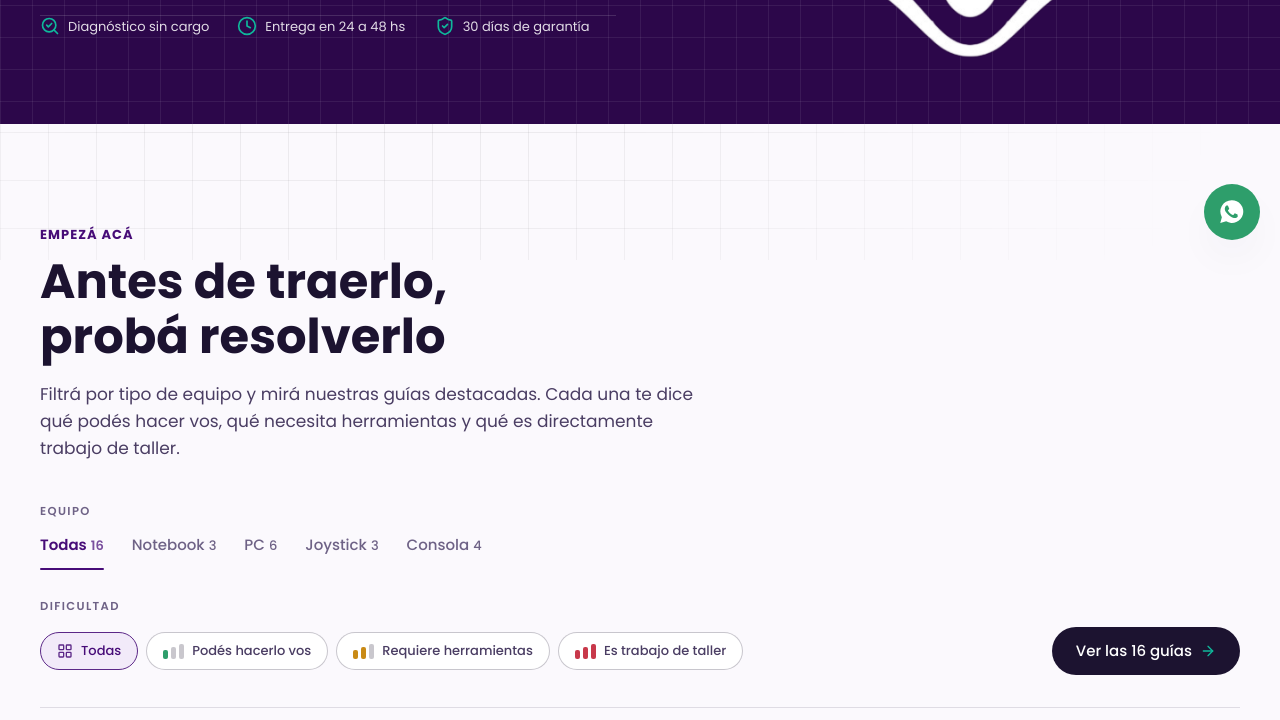
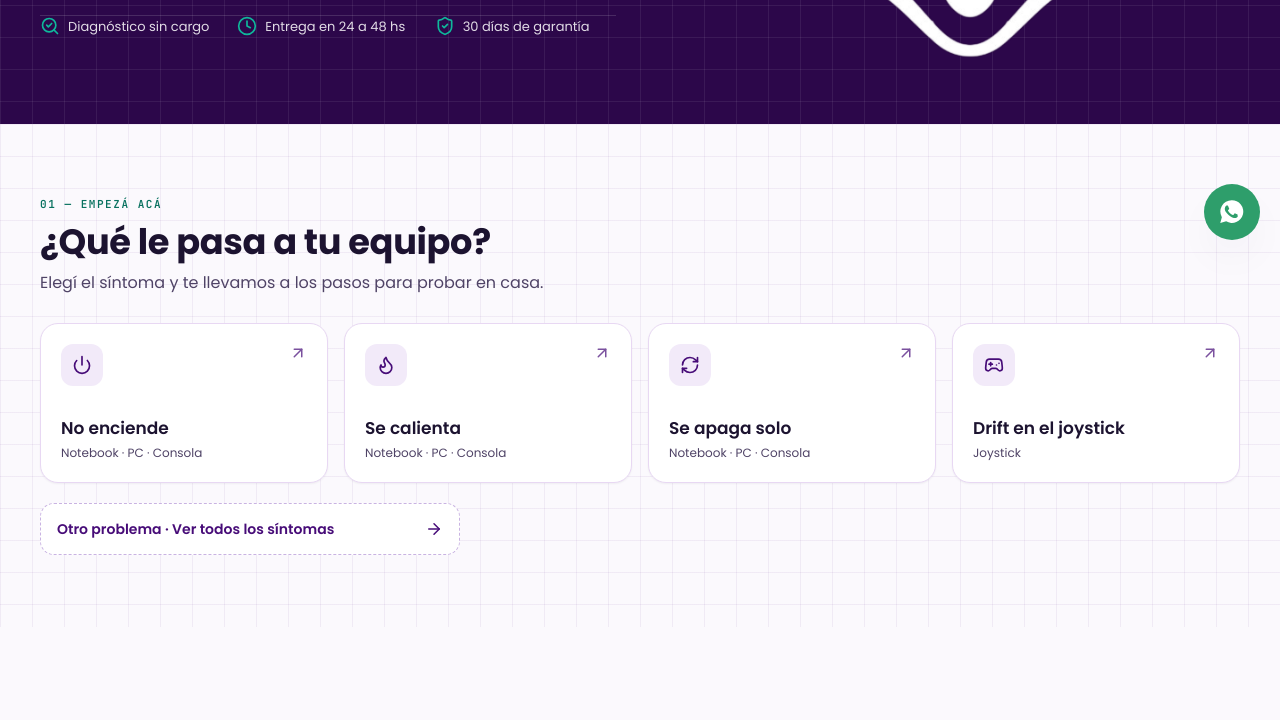
Before and after one commit to TobiasChangazo/tickyservice, a plain HTML site: page index.html in a window 1280 px wide. Shown: the part 540-1260 px from the top of the page. Drawn offline with nearby package versions, Linux system fonts and the light colour scheme.

Commit message:
Home 01: "¿Qué le pasa a tu equipo?" y diagnóstico a servicios.html
- Nueva sección #sintomas: grilla 2×2 (4 columnas en desktop) de tarjetas
  que llevan a guia.html?g=notebook-no-enciende, pasta-termica,
  consola-se-apaga y joystick-drift, más el link "Otro problema · Ver
  todos los síntomas" a servicios.html#diagnostico.
- El diagnóstico guiado sale del home y pasa completo, sin cambios de
  funcionamiento, al final de servicios.html (#diagnostico) con su CSS y
  su JS. Se quitan diagnostico.css y diagnostico.js del index.
- contacto.html: el tip "¿Probaste el diagnóstico?" apunta a servicios.

Co-Authored-By: Claude Opus 5.5 <noreply@anthropic.com>

```diff
--- a/css/home.css
+++ b/css/home.css
@@ -199,9 +199,81 @@
   }
 }
 
+/* =========================================================
+   01 — SÍNTOMAS
+   ========================================================= */
+.sintomas{
+  display:grid;
+  grid-template-columns: repeat(2, minmax(0,1fr));
+  gap:12px;
+  margin:0;
+  padding:0;
+  list-style:none;
+}
+.sintoma{
+  box-sizing:border-box;
+  block-size:100%;
+  min-block-size:136px;
+  padding:16px;
+  display:flex;
+  flex-direction:column;
+  justify-content:space-between;
+  gap:12px;
+  border-radius:18px;
+  background: var(--surface);
+  border:1px solid var(--lilac-200);
+  box-shadow: 0 1px 2px color-mix(in srgb, var(--ink-900) 5%, transparent);
+  transition: border-color var(--dur) var(--ease), transform var(--dur) var(--ease), box-shadow var(--dur) var(--ease);
+}
+.sintoma:hover{ border-color: var(--brand-500); transform: translateY(-2px); box-shadow: var(--sh-2); }
+.sintoma__top{ display:flex; justify-content:space-between; align-items:flex-start; }
+.sintoma__icon{
+  inline-size:42px;
+  block-size:42px;
+  border-radius:12px;
+  background: var(--lilac-100);
+  color: var(--brand-700);
+  display:flex;
+  align-items:center;
+  justify-content:center;
+}
+.sintoma__icon svg{ width:20px; height:20px; }
+.sintoma__arrow{ width:18px; height:18px; color: var(--brand-500); }
+.sintoma__body{ display:flex; flex-direction:column; gap:4px; }
+.sintoma__title{ font-size:15px; font-weight:600; line-height:1.25; color: var(--ink-900); }
+.sintoma__equipos{ font-size:12px; color: var(--ink-500); }
+
+.sintomas__otro{
+  box-sizing:border-box;
+  margin-block-start:20px;
+  block-size:52px;
+  padding: 0 16px;
+  display:flex;
+  align-items:center;
+  justify-content:space-between;
+  gap:12px;
+  border-radius:14px;
+  background: var(--surface);
+  border:1px dashed var(--lilac-350);
+  font-size:14px;
+  font-weight:600;
+  color: var(--brand-700);
+}
+.sintomas__otro:hover{ border-color: var(--brand-500); }
+.sintomas__otro svg{ width:18px; height:18px; flex-shrink:0; }
+
+@media (min-width: 768px){
+  .sintomas{ grid-template-columns: repeat(4, minmax(0,1fr)); gap:16px; }
+  .sintoma{ min-block-size:160px; padding:20px; }
+  .sintoma__title{ font-size:17px; }
+  .sintomas__otro{ max-inline-size: 420px; }
+}
+
 @media (prefers-reduced-motion: reduce){
   .h-link svg,
+  .sintoma,
   .home-hero__cta, .home-hero__wa{ transition:none; }
+  .sintoma:hover{ transform:none; }
   .home-hero__cta:hover, .home-hero__wa:hover{ transform:none; }
 }
 
--- a/css/styles.css
+++ b/css/styles.css
@@ -99,6 +99,8 @@ a{ text-decoration:none; color:inherit; }
 /* Página servicios.html: arriba, misma distancia al header que .gh-header en guías */
 .serv-page{ padding-block-start: var(--space-9); }
 .section--alt{ background: var(--lilac-100); isolation:isolate; }
+/* Sección que sigue a otra sin duplicar el espacio entre ambas */
+.section--flush-top{ padding-block-start: 0; }
 
 .section__head{
   margin-bottom: var(--space-8);
--- a/index.html
+++ b/index.html
@@ -25,7 +25,6 @@
 <link rel="stylesheet" href="css/tokens.css">
 <link rel="stylesheet" href="css/styles.css">
 <link rel="stylesheet" href="css/guias.css">
-<link rel="stylesheet" href="css/diagnostico.css">
 <link rel="stylesheet" href="css/servicios.css">
 <link rel="stylesheet" href="css/faq.css">
 <link rel="stylesheet" href="css/home.css">
@@ -110,6 +109,73 @@
     </div>
   </section>
 
+  <!-- ============ 01 — SÍNTOMAS ============ -->
+  <section class="h-section h-grid-lilac" id="sintomas" aria-labelledby="sintomas-title">
+    <div class="h-wrap">
+      <div class="h-head">
+        <p class="h-label">01 — Empezá acá</p>
+        <h2 class="h-title" id="sintomas-title">¿Qué le pasa a tu equipo?</h2>
+        <p class="h-text">Elegí el síntoma y te llevamos a los pasos para probar en casa.</p>
+      </div>
+
+      <ul class="sintomas">
+        <li>
+          <a class="sintoma" href="guia.html?g=notebook-no-enciende">
+            <span class="sintoma__top">
+              <span class="sintoma__icon"><i data-lucide="power"></i></span>
+              <i data-lucide="arrow-up-right" class="sintoma__arrow"></i>
+            </span>
+            <span class="sintoma__body">
+              <span class="sintoma__title">No enciende</span>
+              <span class="sintoma__equipos">Notebook · PC · Consola</span>
+            </span>
+          </a>
+        </li>
+        <li>
+          <a class="sintoma" href="guia.html?g=pasta-termica">
+            <span class="sintoma__top">
+              <span class="sintoma__icon"><i data-lucide="flame"></i></span>
+              <i data-lucide="arrow-up-right" class="sintoma__arrow"></i>
+            </span>
+            <span class="sintoma__body">
+              <span class="sintoma__title">Se calienta</span>
+              <span class="sintoma__equipos">Notebook · PC · Consola</span>
+            </span>
+          </a>
+        </li>
+        <li>
+          <a class="sintoma" href="guia.html?g=consola-se-apaga">
+            <span class="sintoma__top">
+              <span class="sintoma__icon"><i data-lucide="refresh-cw"></i></span>
+              <i data-lucide="arrow-up-right" class="sintoma__arrow"></i>
+            </span>
+            <span class="sintoma__body">
+              <span class="sintoma__title">Se apaga solo</span>
+              <span class="sintoma__equipos">Notebook · PC · Consola</span>
+            </span>
+          </a>
+        </li>
+        <li>
+          <a class="sintoma" href="guia.html?g=joystick-drift">
+            <span class="sintoma__top">
+              <span class="sintoma__icon"><i data-lucide="gamepad-2"></i></span>
+              <i data-lucide="arrow-up-right" class="sintoma__arrow"></i>
+            </span>
+            <span class="sintoma__body">
+              <span class="sintoma__title">Drift en el joystick</span>
+              <span class="sintoma__equipos">Joystick</span>
+            </span>
+          </a>
+        </li>
+      </ul>
+
+      <a class="sintomas__otro" href="servicios.html#diagnostico">
+        Otro problema · Ver todos los síntomas
+        <i data-lucide="arrow-right"></i>
+      </a>
+    </div>
+  </section>
+
   <!-- ============ CENTRO DE AYUDA ============ -->
   <section class="section" id="centro-de-ayuda" aria-labelledby="help-title">
     <div class="container">
@@ -135,21 +201,6 @@
 
         <div class="guias-grid" id="guias-grid"></div>
 
-      </div>
-
-      <!-- ===== Diagnóstico guiado ===== -->
-      <div class="section__head section__head--sub" id="diagnostico">
-        <span class="section__eyebrow">Diagnóstico</span>
-        <h3 class="section__subtitle">Diagnóstico guiado por síntoma</h3>
-        <p class="section__desc">Elegí lo que le pasa a tu equipo y probá estos pasos antes de escribirnos.</p>
-      </div>
-
-      <div class="diag-panel">
-        <div class="diag-list">
-          <p class="diag-list-label">Síntomas</p>
-          <div id="diag-items" role="tablist" aria-label="Síntomas"></div>
-        </div>
-        <div class="diag-detail" id="diag-detail" role="tabpanel" aria-live="polite"></div>
       </div>
     </div>
   </section>
@@ -222,7 +273,6 @@
 <script>window.GUIAS_PREVIEW = true;</script>
 <script src="https://unpkg.com/lucide@1.50.0/dist/umd/lucide.min.js"></script>
 <script src="js/guias.js"></script>
-<script src="js/diagnostico.js"></script>
 <script src="js/servicios.js"></script>
 <script src="js/faq.js"></script>
 
```
Also changed, not shown: contacto.html (+1 -1 lines), servicios.html (+21 -0 lines).
